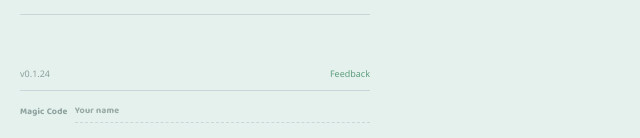
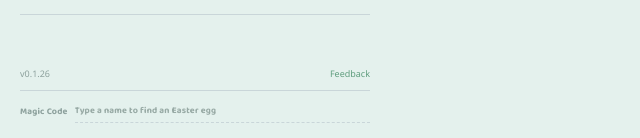
Before and after one commit to Leonewu/time-translator, a website with bundled scripts: page src/popup.html in a window 1280 px wide. Shown: the part 996-1134 px from the top of the page, 0-640 px from the left. Built offline with nearby package versions, Linux system fonts and the light colour scheme; some packages are replaced by stand-ins of ours.

Commit message:
chore(release): 准备大众版 0.1.26 审核包
Amp-Thread-ID: https://ampcode.com/threads/T-01a0f061-0612-731a-842c-944f73c5b63c
Co-authored-by: Amp <amp@ampcode.com>

```diff
--- a/package.json
+++ b/package.json
@@ -1,6 +1,6 @@
 {
   "name": "time-translator-extension",
-  "version": "0.1.24",
+  "version": "0.1.26",
   "private": true,
   "type": "module",
   "scripts": {
--- a/src/content.js
+++ b/src/content.js
@@ -619,7 +619,8 @@ function getConfettiInstance() {
     position: "fixed",
     top: "0",
     width: "100vw",
-    zIndex: "2147483646",
+    // Keep particles above the Tooltip while allowing all Tooltip controls to receive input.
+    zIndex: "2147483647",
   });
   if (!canvas.isConnected) document.documentElement.append(canvas);
   confettiCanvas = canvas;
--- a/src/popup.html
+++ b/src/popup.html
@@ -120,12 +120,12 @@
       </div>
 
       <footer>
-        <span>v0.1.24</span>
+        <span>v0.1.26</span>
         <a class="feedback-link" href="mailto:reon.hypr@gmail.com?subject=Time%20Translator%20Feedback" data-i18n="feedback" data-i18n-aria-label="feedbackAria" aria-label="Send feedback email">Feedback</a>
       </footer>
       <div class="install-id-row">
         <span class="install-id-label" data-i18n="magicCodeLabel">Magic Code</span><span id="vipBadge" class="vip-badge" aria-label="VIP" hidden>✨</span>
-        <input id="installIdValue" class="install-id-value" type="text" autocomplete="off" spellcheck="false" data-i18n-placeholder="magicCodePlaceholder" placeholder="Your name" data-i18n-aria-label="magicCodeLabel" aria-label="Magic Code" />
+        <input id="installIdValue" class="install-id-value" type="text" autocomplete="off" spellcheck="false" data-i18n-placeholder="magicCodePlaceholder" placeholder="Type a name to find an Easter egg" data-i18n-aria-label="magicCodeLabel" aria-label="Magic Code" />
       </div>
     </main>
     <script type="module" src="./popup.js"></script>
--- a/src/shared/i18n.js
+++ b/src/shared/i18n.js
@@ -108,7 +108,7 @@ const MESSAGES = {
     saved: "Saved",
     saveFailed: "Save failed",
     magicCodeLabel: "Magic Code",
-    magicCodePlaceholder: "Your name",
+    magicCodePlaceholder: "Type a name to find an Easter egg",
     magicCodeValid: "VIP code recognized",
     magicCodeUnavailable: "Unavailable",
     feedback: "Feedback",
@@ -243,7 +243,7 @@ const MESSAGES = {
     saved: "已自动保存",
     saveFailed: "保存失败",
     magicCodeLabel: "魔法代码",
-    magicCodePlaceholder: "你的名字",
+    magicCodePlaceholder: "输入名字，寻找彩蛋",
     magicCodeValid: "已识别 VIP 代码",
     magicCodeUnavailable: "暂不可用",
     feedback: "反馈",
```
Also changed, not shown: tests/content.test.js (+6 -0 lines), tests/popup.test.js (+6 -5 lines), README.md, manifest.json, 1 other file.
